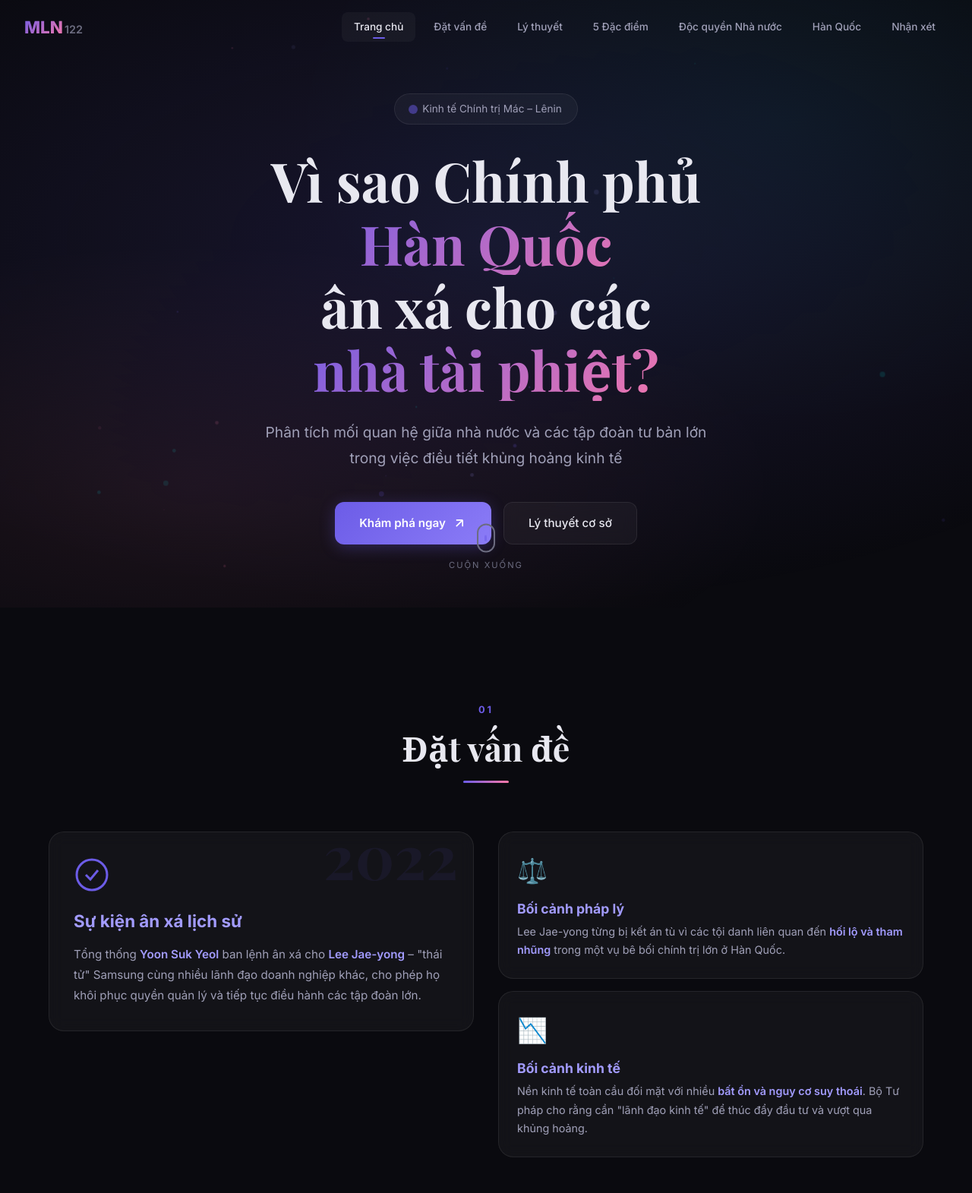
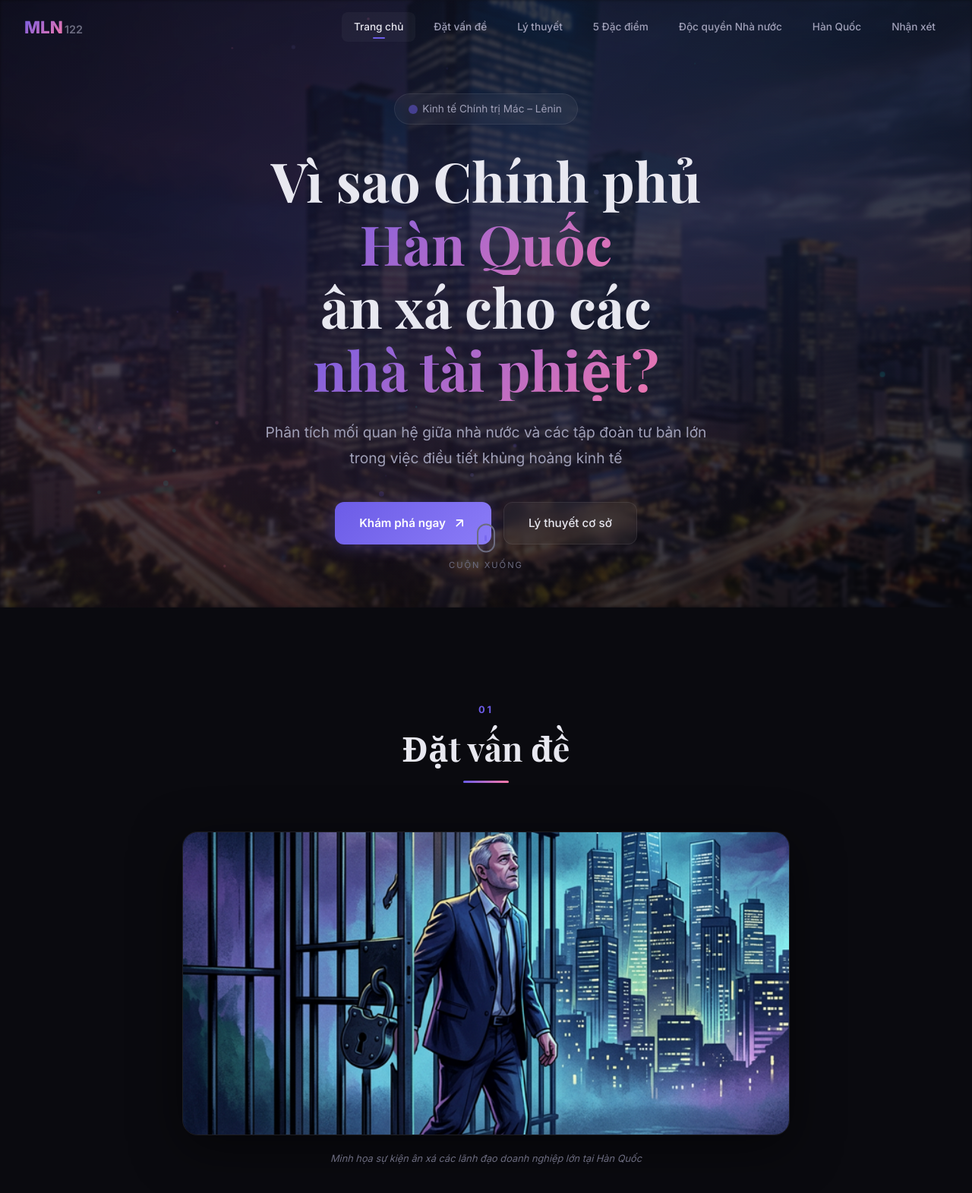
Before and after one commit to thanhdat-min/MLN122, a website built with Vite: page index.html in a window 1280 px wide. Shown: the top 1571 px of the page at 76% size. Built offline with nearby package versions, Linux system fonts and the light colour scheme; animation ran at ten frames a second; a web font is replaced by a local one.

Commit message:
feat: add 6 illustrative images to presentation sections

```diff
--- a/index.html
+++ b/index.html
@@ -52,6 +52,7 @@
 
     <!-- Hero Section -->
     <section class="hero" id="hero">
+        <div class="hero-bg-image"><img src="./images/hero.png" alt="Samsung HQ Seoul"></div>
         <div class="hero-particles" id="heroParticles"></div>
         <div class="hero-gradient"></div>
         <div class="hero-content">
@@ -94,6 +95,11 @@
                 <span class="section-number">01</span>
                 <h2 class="section-title">Đặt vấn đề</h2>
                 <div class="section-line"></div>
+            </div>
+
+            <div class="section-image animate-on-scroll">
+                <img src="./images/pardon.png" alt="Minh họa: Doanh nhân được ân xá" class="content-img">
+                <p class="img-caption">Minh họa sự kiện ân xá các lãnh đạo doanh nghiệp lớn tại Hàn Quốc</p>
             </div>
 
             <div class="intro-grid">
@@ -149,6 +155,11 @@
                 <span class="section-number">02</span>
                 <h2 class="section-title">Cạnh tranh ở cấp độ Độc quyền</h2>
                 <div class="section-line"></div>
+            </div>
+
+            <div class="section-image animate-on-scroll">
+                <img src="./images/monopoly.png" alt="Quá trình hình thành độc quyền" class="content-img">
+                <p class="img-caption">Từ cạnh tranh tự do đến hình thành các tổ chức độc quyền</p>
             </div>
 
             <!-- Timeline -->
@@ -357,6 +368,11 @@
                 <div class="section-line"></div>
             </div>
 
+            <div class="section-image animate-on-scroll">
+                <img src="./images/state_monopoly.png" alt="Nhà nước và tập đoàn" class="content-img">
+                <p class="img-caption">Mối quan hệ giữa quyền lực nhà nước và các tập đoàn độc quyền</p>
+            </div>
+
             <div class="state-monopoly-intro animate-on-scroll">
                 <div class="glass-card highlight-card">
                     <h3>Khái niệm</h3>
@@ -462,6 +478,12 @@
                 <div class="section-line"></div>
             </div>
 
+            <div class="section-image animate-on-scroll">
+                <img src="./images/korea.png" alt="Seoul skyline" class="content-img">
+                <p class="img-caption">Khu vực kinh tế trọng điểm Gangnam, Seoul — trung tâm của các chaebol Hàn Quốc
+                </p>
+            </div>
+
             <!-- Chaebol Stats -->
             <div class="stats-section animate-on-scroll">
                 <h3 class="subsection-title">Vai trò của Chaebol trong nền kinh tế</h3>
@@ -563,6 +585,11 @@
                 <span class="section-number">05</span>
                 <h2 class="section-title">Nhận xét – Tác động hai mặt</h2>
                 <div class="section-line"></div>
+            </div>
+
+            <div class="section-image animate-on-scroll">
+                <img src="./images/impact.png" alt="Cán cân kinh tế và xã hội" class="content-img">
+                <p class="img-caption">Cán cân giữa tăng trưởng kinh tế và công bằng xã hội</p>
             </div>
 
             <div class="impact-grid">
--- a/style.css
+++ b/style.css
@@ -1382,6 +1382,51 @@ strong {
     }
 }
 
+/* ─── Hero Background Image ─── */
+.hero-bg-image {
+    position: absolute;
+    inset: 0;
+    z-index: 0;
+    overflow: hidden;
+}
+
+.hero-bg-image img {
+    width: 100%;
+    height: 100%;
+    object-fit: cover;
+    opacity: 0.2;
+    filter: blur(2px);
+}
+
+/* ─── Section Images ─── */
+.section-image {
+    max-width: 800px;
+    margin: 0 auto 48px;
+    text-align: center;
+}
+
+.content-img {
+    width: 100%;
+    max-height: 400px;
+    object-fit: cover;
+    border-radius: var(--radius-lg);
+    border: 1px solid var(--glass-border);
+    box-shadow: var(--shadow-lg);
+    transition: var(--transition-medium);
+}
+
+.content-img:hover {
+    transform: scale(1.02);
+    box-shadow: var(--shadow-glow);
+}
+
+.img-caption {
+    margin-top: 12px;
+    font-size: 0.8rem;
+    color: var(--text-muted);
+    font-style: italic;
+}
+
 /* ─── State Monopoly Section ─── */
 .state-monopoly-intro {
     max-width: 800px;
```
Also changed, not shown: images/hero.png (added), images/impact.png (added), images/korea.png (added), images/monopoly.png (added), images/pardon.png (added), images/state_monopoly.png (added).
